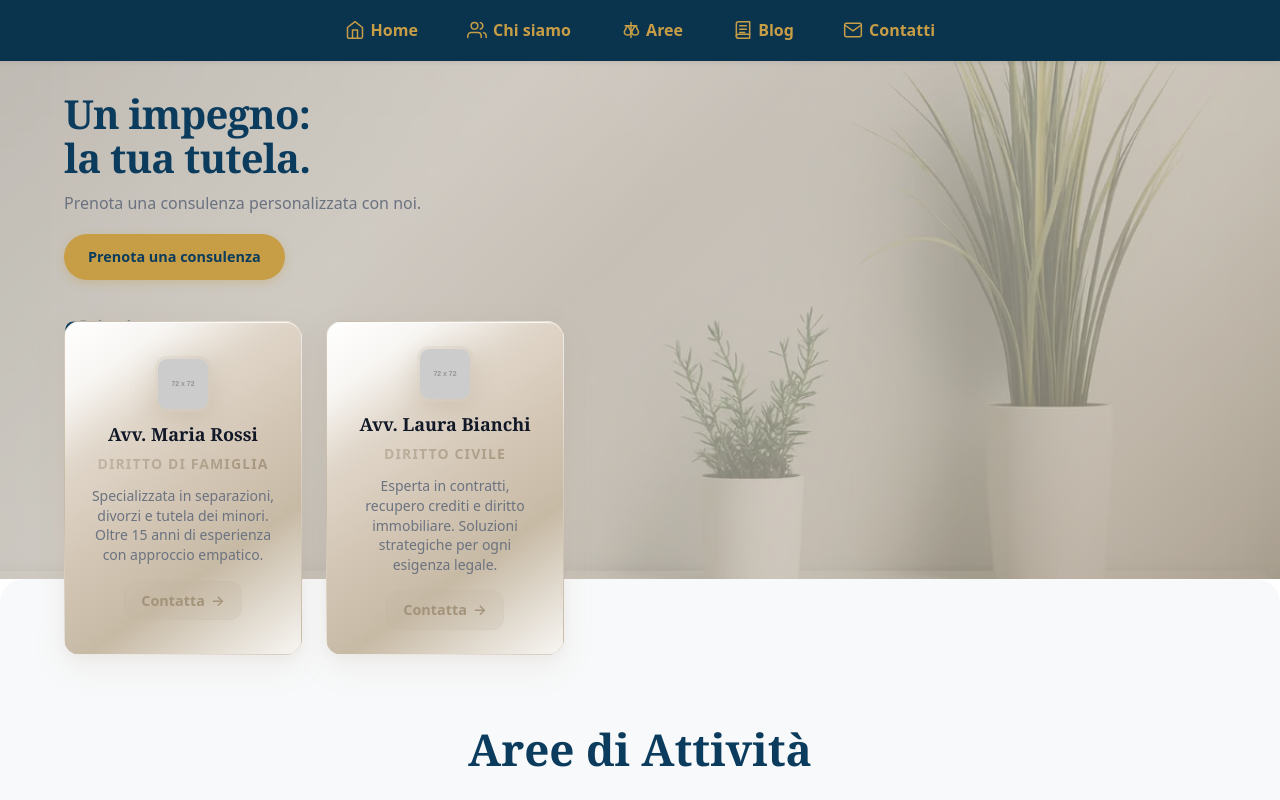
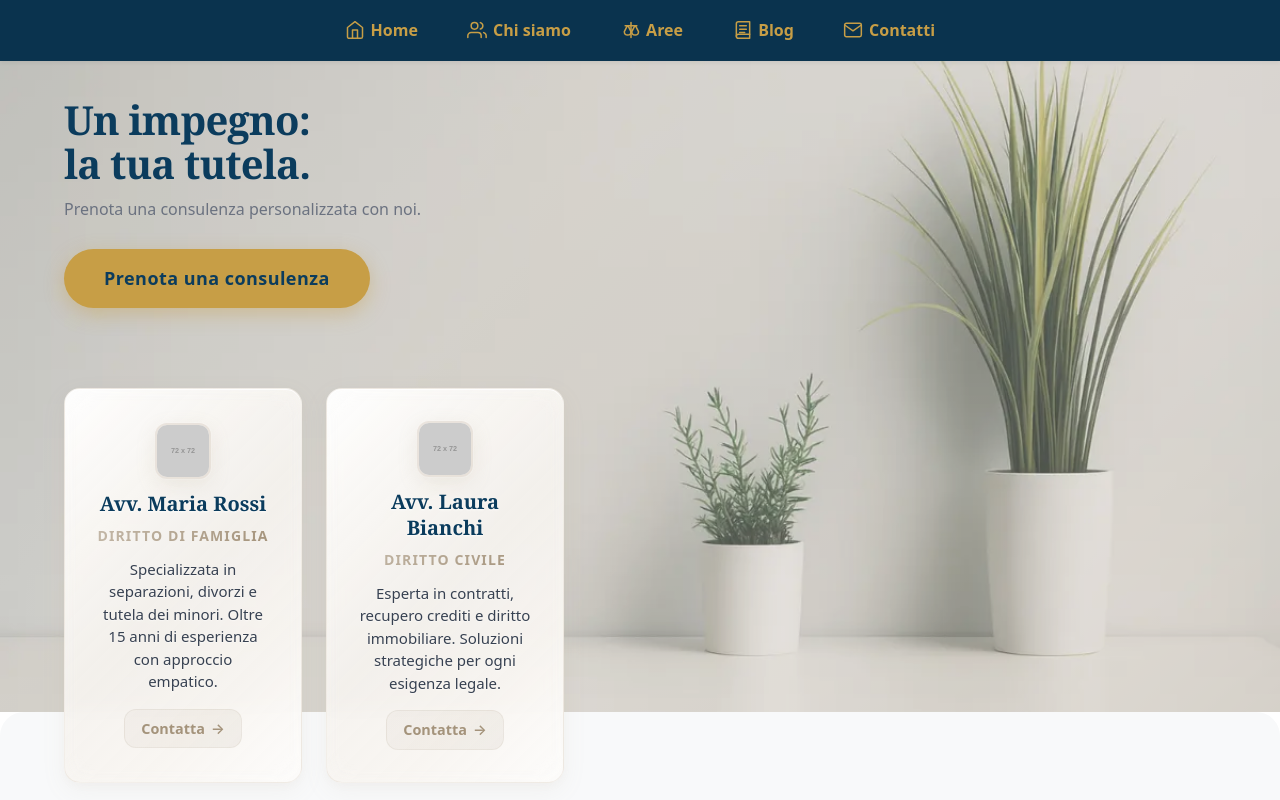
Before and after one commit to Fabio-Bianco/studio-legale, a React (Vite) app: page / in a window 1280 px wide. Shown: the top 800 px of the page. Built offline with nearby package versions, Linux system fonts and the light colour scheme.

Commit message:
refactor(Hero): migliorare layout e stile delle card, aumentare visibilità e gerarchia

```diff
--- a/src/components/sections/Hero.jsx
+++ b/src/components/sections/Hero.jsx
@@ -34,9 +34,8 @@ export default function Hero() {
             Prenota una consulenza
           </a>
 
-          {/* Sezione Chi Siamo con effetto cascata */}
+          {/* Card presentazione avvocatesse con effetto cascata */}
           <div className="hero-chi-siamo">
-            <h2 className="chi-siamo-title">Chi Siamo</h2>
 
           <div className="hero-cards">
             <article className="hero-card">
--- a/src/styles/Hero.css
+++ b/src/styles/Hero.css
@@ -5,21 +5,21 @@
    ============================== */
 .hero {
   width: 100%;
-  min-height: 60vh; /* Aumentiamo per far vedere le card */
-  padding-block: clamp(0.75rem, 1.5vw, 1.5rem);
+  min-height: 75vh; /* Aumentato per più spazio all'immagine e migliore gerarchia */
+  padding-block: clamp(1rem, 2vw, 2rem);
 
-  /* Background con overlay che si combina con l'immagine */
+  /* Background con overlay più leggero per far risaltare l'immagine */
   background:
     linear-gradient(135deg,
-      rgba(211, 201, 189, 0.85) 0%,
-      rgba(217, 208, 195, 0.8) 15%,
-      rgba(224, 214, 201, 0.75) 30%,
-      rgba(196, 184, 168, 0.7) 45%,
-      rgba(211, 198, 181, 0.75) 60%,
-      rgba(199, 186, 165, 0.8) 75%,
-      rgba(183, 167, 144, 0.85) 85%,
-      rgba(164, 147, 123, 0.9) 95%,
-      rgba(152, 138, 114, 0.95) 100%
+      rgba(211, 201, 189, 0.4) 0%,
+      rgba(217, 208, 195, 0.35) 15%,
+      rgba(224, 214, 201, 0.3) 30%,
+      rgba(196, 184, 168, 0.25) 45%,
+      rgba(211, 198, 181, 0.3) 60%,
+      rgba(199, 186, 165, 0.35) 75%,
+      rgba(183, 167, 144, 0.4) 85%,
+      rgba(164, 147, 123, 0.45) 95%,
+      rgba(152, 138, 114, 0.5) 100%
     );
 
   background-size: cover;
@@ -47,9 +47,8 @@
   width: 100%;
   height: 100%;
   object-fit: cover; /* Opzioni: cover (riempie tutto) o contain (mostra tutta l'immagine) */
-  opacity: 0.4;
-  filter: brightness(0.8);
-  transition: all 0.3s ease;
+  opacity: 0.7; /* Più visibile */
+  filter: brightness(0.9) contrast(1.05); /* Leggero aumento brightness e contrasto */
 }
 
 .hero-container {
@@ -106,23 +105,24 @@
   display: inline-flex;
   align-items: center;
   justify-content: center;
-  padding: 0.75rem 1.5rem;
+  padding: 1rem 2.5rem; /* Bottone più grande per maggiore impatto */
   background: var(--color-accent);
   color: var(--color-primary);
-  font-weight: 600;
-  font-size: 0.9rem;
+  font-weight: 700; /* Più bold */
+  font-size: 1.125rem; /* Font più grande */
   border-radius: var(--radius-pill);
   text-decoration: none;
   transition: all 0.3s ease;
-  box-shadow: 0 3px 10px rgba(199, 158, 70, 0.3);
-  margin-top: var(--space-1);
+  box-shadow: 0 6px 20px rgba(199, 158, 70, 0.4); /* Ombra più prominente */
+  margin-top: var(--space-3); /* Più spazio sopra per enfasi */
   align-self: flex-start;
+  letter-spacing: 0.025em; /* Migliore leggibilità */
 }
 
 .hero-button:hover {
   background: var(--color-accent-hover);
-  transform: translateY(-2px);
-  box-shadow: 0 6px 20px rgba(199, 158, 70, 0.5);
+  transform: translateY(-3px) scale(1.02); /* Leggero scale per feedback */
+  box-shadow: 0 10px 30px rgba(199, 158, 70, 0.6); /* Ombra più drammatica */
 }
 
 /* ==============================
@@ -140,7 +140,7 @@
    CHI SIAMO integrato nell'Hero
    ============================== */
 .hero-chi-siamo {
-  margin-top: var(--space-4);
+  margin-top: var(--space-6); /* Più spazio per enfatizzare la separazione */
   width: 100%;
   max-width: 600px;
   position: relative; /* Contenitore di riferimento per le card absolute */
@@ -149,10 +149,13 @@
 .chi-siamo-title {
   font-family: var(--font-display);
   font-weight: 700;
-  font-size: clamp(1.25rem, 1.5vw + 0.5rem, 1.5rem);
+  font-size: clamp(1.375rem, 1.8vw + 0.5rem, 1.75rem); /* Leggermente più grande */
   color: var(--color-primary);
-  margin-bottom: var(--space-3);
+  margin-bottom: var(--space-4); /* Più spazio per le card */
   text-align: left;
+  text-shadow: 0 1px 3px rgba(0, 0, 0, 0.1); /* Migliora leggibilità */
+  position: relative;
+  z-index: 10; /* Assicura che sia sopra eventuali overlay */
 }
 
 .hero-cards {
@@ -162,28 +165,28 @@
   width: 100%;
   max-width: 600px;
   position: absolute; /* Absolute rispetto al contenitore hero */
-  top: calc(100% - 40px); /* Escono dall'hero e si sovrappongono al main */
+  top: calc(100% + 20px); /* Più spazio per "Chi Siamo", ma ancora in overlap */
   left: 0; /* Allineate al contenitore padre */
   z-index: 50; /* Sopra il main (-1) ma sotto altri elementi */
 }
 
 .hero-card {
-  background: linear-gradient(145deg,
-    #ffffff 0%,
-    #f8f6f3 15%,
-    #e0d6c9 30%,
-    #d3c6b5 50%,
-    #c7baa5 70%,
-    #f8f6f3 100%
+  background: linear-gradient(135deg,
+    rgba(255, 255, 255, 0.98) 0%,
+    rgba(250, 248, 245, 0.95) 25%,
+    rgba(245, 242, 238, 0.92) 50%,
+    rgba(248, 245, 241, 0.95) 75%,
+    rgba(253, 252, 251, 0.98) 100%
   );
-  border: 1px solid rgba(196, 184, 168, 0.3);
+  border: 1px solid rgba(210, 198, 185, 0.25);
   border-radius: 16px;
-  padding: var(--space-4, 1.5rem);
+  padding: var(--space-5, 2rem); /* Più padding per migliore leggibilità */
   text-align: center;
   box-shadow:
-    0 12px 32px rgba(164, 147, 123, 0.12),
-    0 4px 12px rgba(196, 184, 168, 0.08),
-    inset 0 1px 0 rgba(255, 255, 255, 0.8);
+    0 8px 25px rgba(164, 147, 123, 0.08),
+    0 3px 10px rgba(196, 184, 168, 0.06),
+    inset 0 1px 0 rgba(255, 255, 255, 0.9),
+    inset 0 0 20px rgba(250, 248, 245, 0.3);
   transition: all 0.4s cubic-bezier(0.4, 0, 0.2, 1);
   position: relative;
   z-index: 15; /* Sopra il container cards */
@@ -226,10 +229,11 @@
   height: 56px;
   border-radius: 12px;
   object-fit: cover;
-  border: 3px solid rgba(196, 184, 168, 0.3);
+  border: 2px solid rgba(210, 198, 185, 0.4);
   box-shadow:
-    0 8px 24px rgba(164, 147, 123, 0.25),
-    inset 0 1px 0 rgba(255, 255, 255, 0.2);
+    0 6px 20px rgba(164, 147, 123, 0.15),
+    inset 0 1px 0 rgba(255, 255, 255, 0.6),
+    0 0 0 1px rgba(250, 248, 245, 0.8);
   transition: all 0.3s ease;
 }
 
@@ -242,10 +246,11 @@
 .hero-card-name {
   font-family: var(--font-display, "Playfair Display", serif);
   font-weight: 700;
-  font-size: 1.125rem;
-  color: var(--color-text, #111827);
+  font-size: 1.25rem; /* Leggermente più grande per leggibilità */
+  color: #0B3C5D; /* Colore più scuro e contrastato */
   margin-bottom: var(--space-1, 0.5rem);
-  line-height: 1.2;
+  line-height: 1.3;
+  text-shadow: 0 1px 2px rgba(255, 255, 255, 0.8); /* Migliora contrasto */
 }
 
 .hero-card-role {
@@ -262,10 +267,11 @@
 }
 
 .hero-card-text {
-  font-size: 0.875rem;
-  color: var(--color-muted, #6B7280);
-  line-height: 1.4;
+  font-size: 0.9375rem; /* Leggermente più grande */
+  color: #374151; /* Colore più scuro per migliore leggibilità */
+  line-height: 1.5; /* Migliore spaziatura per leggibilità */
   margin-bottom: var(--space-3, 1rem);
+  text-shadow: 0 1px 1px rgba(255, 255, 255, 0.5); /* Sottile shadow per contrasto */
 }
 
 .hero-card-link {
@@ -315,7 +321,7 @@
 
 @media (max-width: 768px) {
   .hero {
-    min-height: 22vh;
+    min-height: 65vh; /* Più spazio anche su mobile */
     padding: var(--space-3) 0;
   }
 
@@ -328,8 +334,8 @@
   }
 
   .hero-button {
-    padding: 0.6rem 1.25rem;
-    font-size: 0.85rem;
+    padding: 0.875rem 2rem; /* Mantiene proporzioni anche su mobile */
+    font-size: 1rem; /* Font adeguato per mobile */
   }
 
   .hero-chi-siamo {
```
